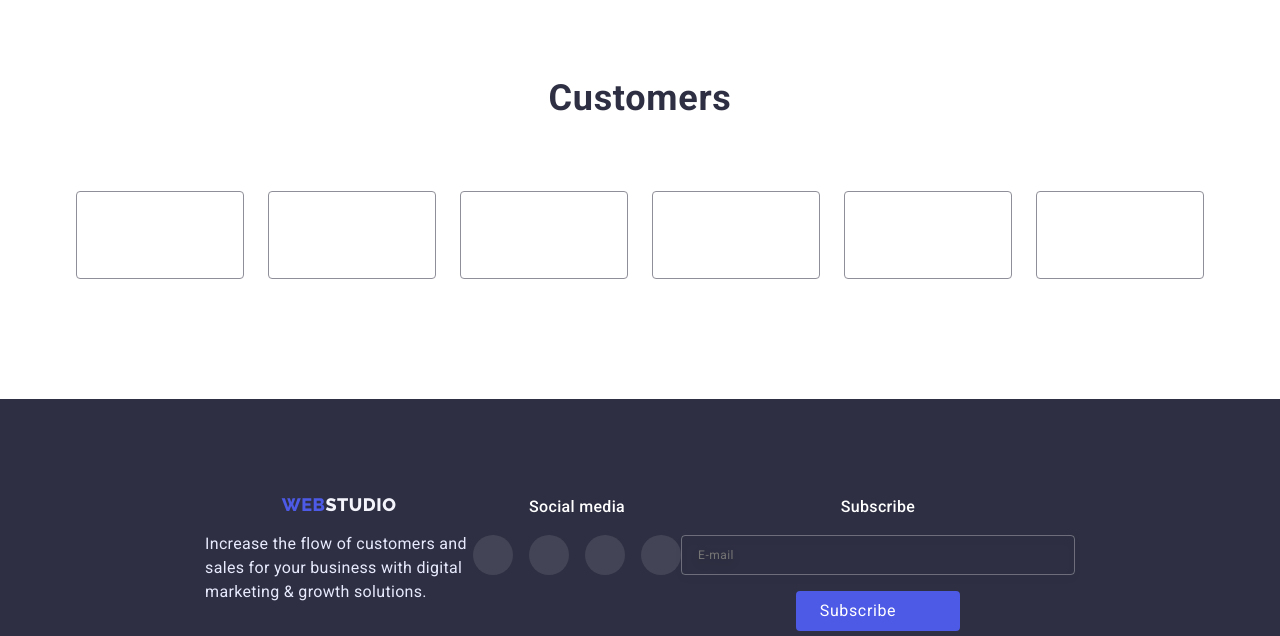
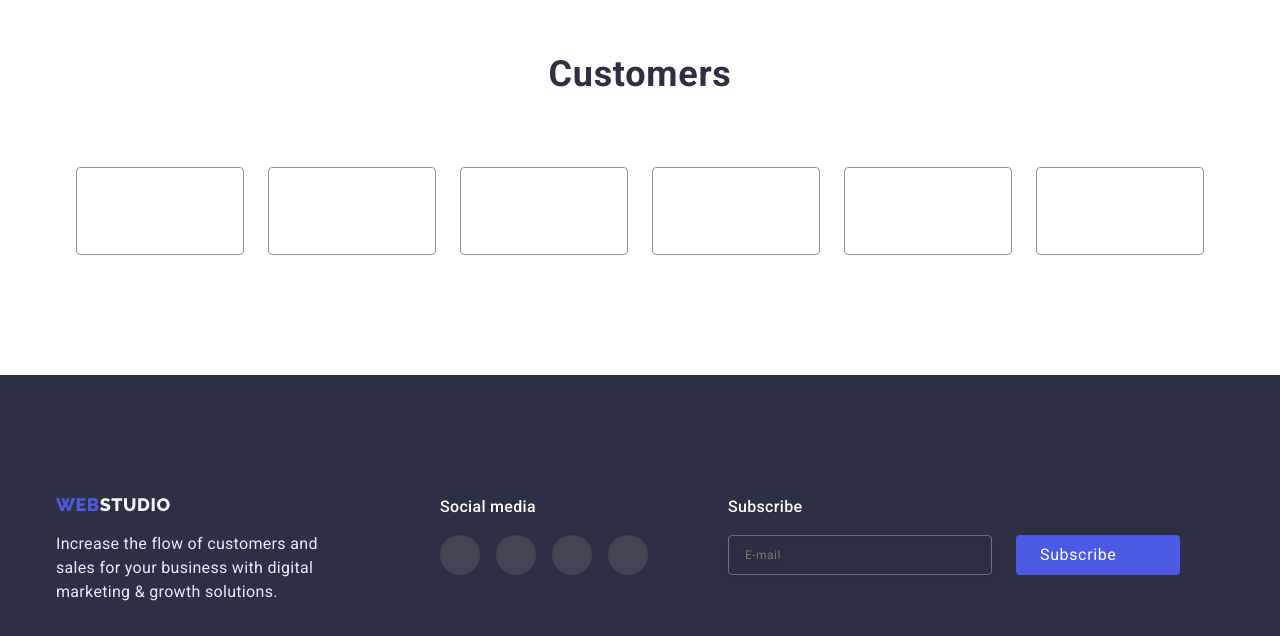
Before and after one commit to olksndri/webstudio, a plain HTML site: page index.html in a window 1280 px wide. Shown: the part 2161-2797 px from the top of the page. Drawn offline with Linux system fonts and the light colour scheme.

Commit message:
Стилізує футер для всіх пристроїв

```diff
--- a/css/desktop.css
+++ b/css/desktop.css
@@ -1,6 +1,6 @@
 @media screen and (min-width: 1200px) {
   .container {
-    width: 1160px;
+    max-width: 1200px;
   }
 
   /* 1 секція */
@@ -85,6 +85,43 @@
     padding: 120px 0px;
   }
 
+  /* footer */
+  .footer {
+    padding: 120px 0;
+  }
+
+  .footer-container {
+    width: 1200px;
+    flex-wrap: nowrap;
+    row-gap: 0;
+    column-gap: 0;
+  }
+
+  .logo-text-wrapper {
+    margin-right: 120px;
+  }
+
+  .logo-footer {
+    width: 100%;
+  }
+
+  .footer-text {
+    width: 264px;
+  }
+
+  .footer-form {
+    margin-left: 80px;
+  }
+
+  .subscribe {
+    justify-content: flex-start;
+  }
+
+  .input-btn-wrap {
+    justify-content: flex-start;
+    row-gap: 0;
+  }
+
   /* Щільність пікселів: 2 */
   @media (min-device-pixel-ratio: 2),
     (min-resolution: 192dpi),
--- a/css/mobile.css
+++ b/css/mobile.css
@@ -1,4 +1,4 @@
-@media screen and (min-width: 320px) and (max-width: 767px) {
+@media screen and (min-width: 320px) {
   .container {
     max-width: 428px;
   }
--- a/css/styles.css
+++ b/css/styles.css
@@ -388,7 +388,6 @@ body {
   font-size: 18px;
   line-height: 1.16;
   display: flex;
-  align-items: center;
   justify-content: center;
   letter-spacing: 0.03em;
   text-transform: uppercase;
@@ -418,7 +417,6 @@ body {
 }
 
 .social-media-header {
-  font-family: "Roboto", sans-serif;
   font-weight: 500;
   font-size: 16px;
   line-height: 1.5;
@@ -460,19 +458,26 @@ body {
   background-color: #31d0aa;
 }
 
-.footer-form-wrapper {
-  display: flex;
-  flex-wrap: wrap;
-  row-gap: 16px;
-  justify-content: center;
+.footer-form {
+  width: 100%;
 }
 
 .subscribe {
+  margin-bottom: 16px;
+  display: flex;
+  justify-content: center;
   font-weight: 500;
   font-size: 16px;
   line-height: 1.5;
   letter-spacing: 0.02em;
   color: #ffffff;
+}
+
+.input-btn-wrap {
+  display: flex;
+  flex-wrap: wrap;
+  justify-content: center;
+  row-gap: 16px;
 }
 
 .footer-input {
--- a/css/tablet.css
+++ b/css/tablet.css
@@ -1,6 +1,6 @@
 @media screen and (min-width: 768px) {
   .container {
-    width: 768px;
+    max-width: 768px;
     /* margin: 0; */
   }
 
@@ -55,6 +55,37 @@
     width: 168px;
   }
 
+  /*Footer*/
+  .footer {
+    padding-left: 92px;
+  }
+
+  .footer-container {
+    justify-content: flex-start;
+    column-gap: 24px;
+  }
+
+  .logo-footer {
+    justify-content: flex-start;
+  }
+
+  .social-media-header {
+    text-align: left;
+  }
+
+  .subscribe {
+    justify-content: flex-start;
+  }
+
+  .input-btn-wrap {
+    column-gap: 24px;
+    justify-content: flex-start;
+  }
+
+  .footer-input {
+    width: 264px;
+  }
+
   /* Щільність пікселів: 2 */
   @media (min-device-pixel-ratio: 2),
     (min-resolution: 192dpi),
--- a/index.html
+++ b/index.html
@@ -364,7 +364,7 @@
     <!--Footer-->
     <footer class="footer">
       <div class="container footer-container">
-        <div>
+        <div class="logo-text-wrapper">
           <a href="./index.html" class="logo-footer"
             ><span class="web-footer">Web</span>studio</a
           >
@@ -405,6 +405,7 @@
         <form class="footer-form">
           <div class="footer-form-wrapper">
             <label for="email" class="subscribe">Subscribe</label>
+            <div class="input-btn-wrap">
               <input
                 id="email"
                 type="email"
@@ -413,12 +414,15 @@
                 placeholder="E-mail"
                 required
               />
+              <div class="btn-footer-wrap">
                 <button type="submit" class="btn-footer">
                   <span class="btn-text">Subscribe</span
                   ><svg class="btn-icon" width="24" height="24">
                     <use href="./images/icons.svg#icon-telegram"></use>
                   </svg>
                 </button>
+              </div>
+            </div>
           </div>
         </form>
       </div>
```
Lines whose indentation alone changed are shown as unchanged.
